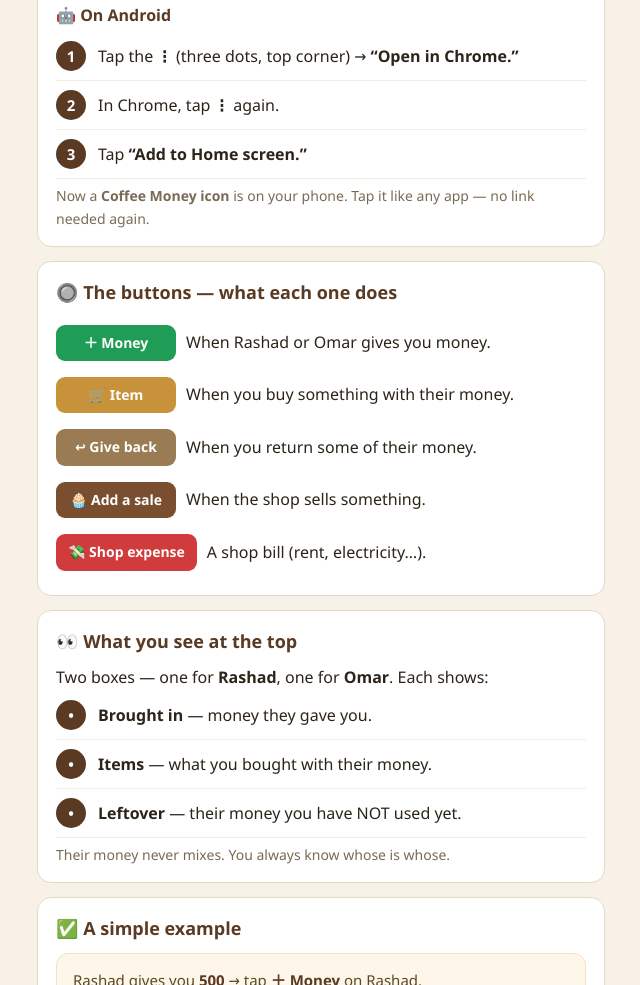
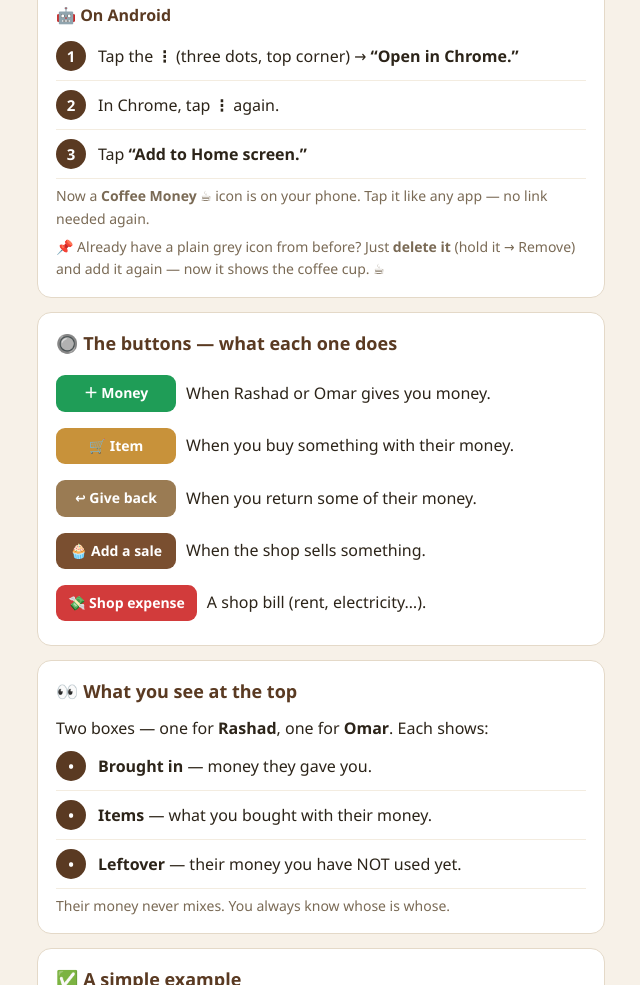
Before and after one commit to aussamayehya51-jpg/coffee-money, a plain HTML site: page guide.html in a window 1280 px wide. Shown: the part 732-1717 px from the top of the page, without its empty margins (319-959 px from the left). Drawn offline with Linux system fonts and the light colour scheme.

Commit message:
Add proper app icon + PWA manifest so home-screen icon shows a coffee cup
Co-Authored-By: Claude Opus 4.8 <noreply@anthropic.com>

```diff
--- a/guide.html
+++ b/guide.html
@@ -59,7 +59,8 @@
     <div class="step"><div class="num">2</div><div class="t">In Chrome, tap <b>⋮</b> again.</div></div>
     <div class="step"><div class="num">3</div><div class="t">Tap <b>“Add to Home screen.”</b></div></div>
 
-    <p class="note">Now a <b>Coffee Money icon</b> is on your phone. Tap it like any app — no link needed again.</p>
+    <p class="note">Now a <b>Coffee Money</b> ☕ icon is on your phone. Tap it like any app — no link needed again.</p>
+    <p class="note">📌 Already have a plain grey icon from before? Just <b>delete it</b> (hold it → Remove) and add it again — now it shows the coffee cup. ☕</p>
   </div>
 
   <div class="card">
```
Also changed, not shown: index.html (+3 -0 lines), icon-192.png (added), icon-512.png (added), manifest.json (added).
